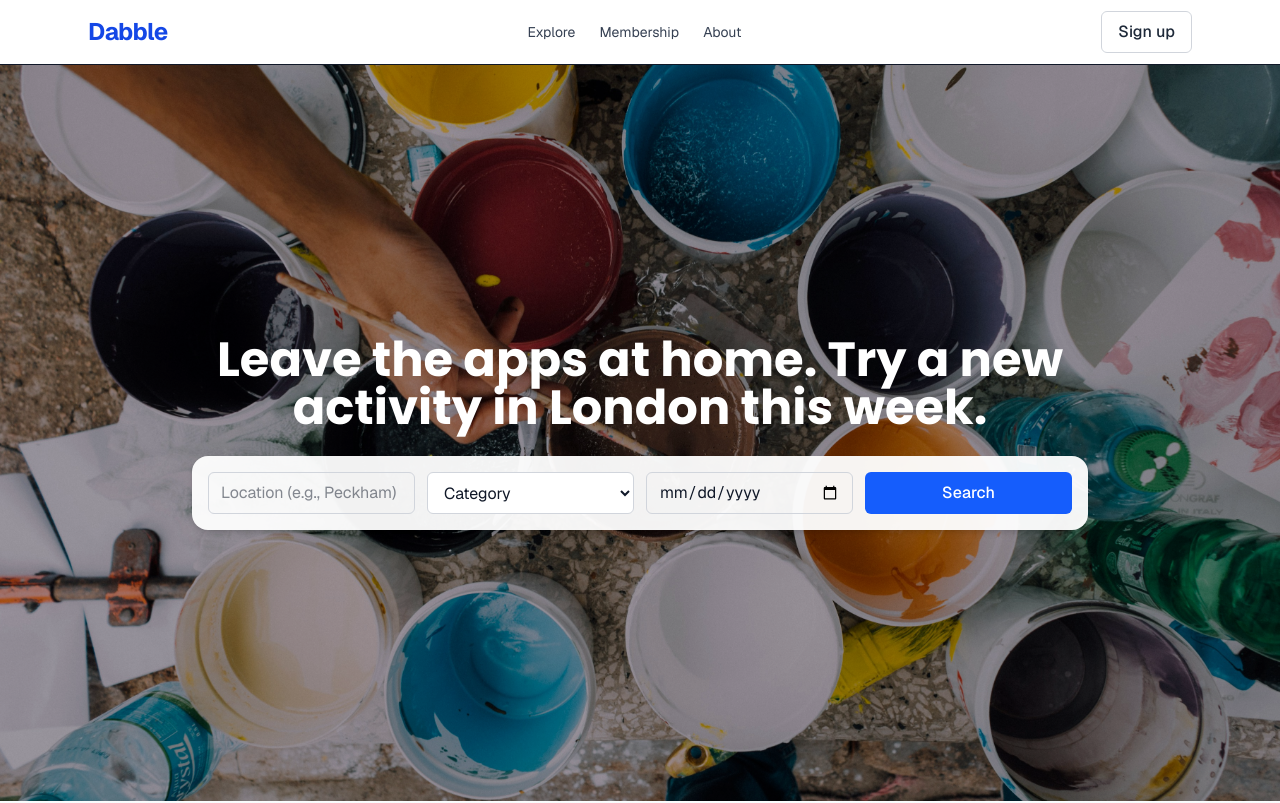
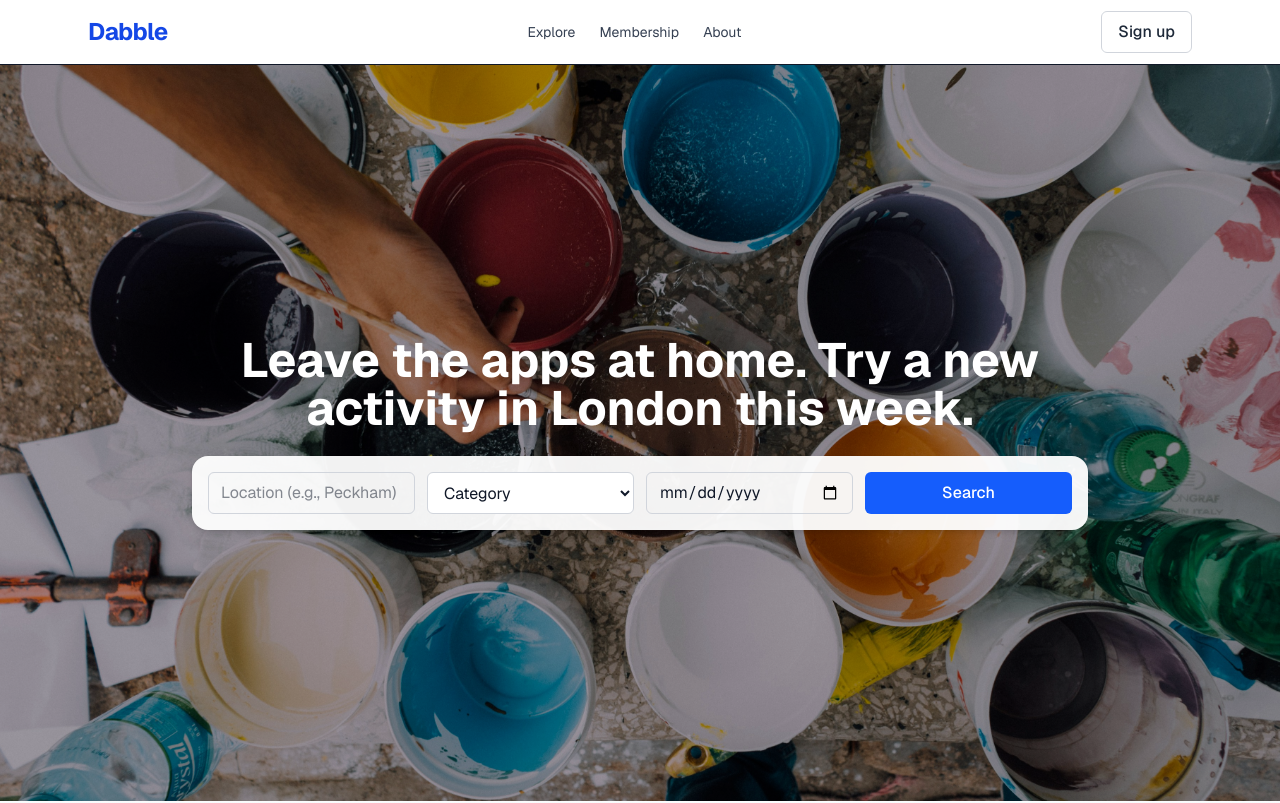
Before and after one commit to Teryinka7/dabblr, a Next.js app: page / in a window 1280 px wide. Shown: the top 803 px of the page. Built offline with nearby package versions, Linux system fonts and the light colour scheme.

Commit message:
Fix: remove page-level font links and avoid crossOrigin TS error

```diff
--- a/src/app/page.tsx
+++ b/src/app/page.tsx
@@ -16,28 +16,22 @@
   };
   const openSignup = () => setShowPopup(true);
 
-  // Muted, sophisticated palette inspired by the background image (terracotta, teal, slate, saffron, plum, forest)
+  // Muted, sophisticated palette inspired by the background image
   const accents = [
-    { name: 'terracotta', accent: '#C45E49', bg: '#F7F2EE' },
-    { name: 'teal',       accent: '#2F7A80', bg: '#EEF6F6' },
-    { name: 'slate',      accent: '#3B5566', bg: '#F1F4F6' },
-    { name: 'saffron',    accent: '#D99136', bg: '#FEF6E9' },
-    { name: 'plum',       accent: '#4A3B55', bg: '#F5F2F7' },
-    { name: 'forest',     accent: '#2E584E', bg: '#EEF5F3' },
+    { name: "terracotta", accent: "#C45E49", bg: "#F7F2EE" },
+    { name: "teal", accent: "#2F7A80", bg: "#EEF6F6" },
+    { name: "slate", accent: "#3B5566", bg: "#F1F4F6" },
+    { name: "saffron", accent: "#D99136", bg: "#FEF6E9" },
+    { name: "plum", accent: "#4A3B55", bg: "#F5F2F7" },
+    { name: "forest", accent: "#2E584E", bg: "#EEF5F3" },
   ];
 
   return (
     <div className="min-h-screen bg-gradient-to-b from-white via-slate-50 to-pink-50 text-gray-900 font-sans">
       <Head>
         <title>Dabble: Try a New Activity in London</title>
-        <link rel="preconnect" href="https://fonts.googleapis.com" />
-        <link rel="preconnect" href="https://fonts.gstatic.com" crossOrigin="true" />
-        <link href="https://fonts.googleapis.com/css2?family=Poppins:wght@400;600;700&display=swap" rel="stylesheet" />
+        {/* Font-loading handled globally in src/app/layout.tsx via next/font */}
       </Head>
-
-      <style jsx global>{`
-        body { font-family: 'Poppins', sans-serif; }
-      `}</style>
 
       {/* Top navigation with section links */}
       <nav className="sticky top-0 z-40 bg-white/80 backdrop-blur border-b">
@@ -49,7 +43,6 @@
             <Link href="/about" className="hover:text-blue-700">About</Link>
           </div>
           <div className="flex items-center gap-3">
-            {/* Sign in removed as requested */}
             <Button variant="outline" className="border-blue-300 text-blue-700 hover:bg-blue-50" onClick={openSignup}>Sign up</Button>
           </div>
         </div>
@@ -65,11 +58,11 @@
           <div className="relative z-10 w-full h-full flex flex-col items-center justify-center px-6 md:px-12 text-center">
             <h1
               className="text-white text-4xl md:text-5xl font-bold max-w-4xl mx-auto"
-              style={{ fontFamily: "'Poppins', sans-serif" }}
             >
               Leave the apps at home. Try a new activity in London this week.
             </h1>
-            {/* Filters */}
+
+            {/* Search filters */}
             <form className="mt-6 w-full max-w-4xl bg-white/95 rounded-2xl shadow-md p-4 grid grid-cols-1 md:grid-cols-4 gap-3">
               <Input placeholder="Location (e.g., Peckham)" />
               <select className="px-3 py-2 border border-gray-300 rounded-md w-full bg-white">
@@ -110,12 +103,12 @@
           <h2 className="text-2xl font-semibold text-blue-800 mb-4">Explore classes</h2>
           <div className="grid sm:grid-cols-2 lg:grid-cols-3 gap-6">
             {[
-              { t: 'Salsa Night – Brixton', d: 'Thursdays 7pm • £12' },
-              { t: 'Beginner Watercolours – Peckham', d: 'Saturdays 11am • £18' },
-              { t: 'Mindfulness & Breathwork – Deptford', d: 'Sundays 10am • £15' },
-              { t: 'Stand-up Improv – London Bridge', d: 'Weds 6:30pm • £20' },
-              { t: 'Wheel Throwing Taster – Camberwell', d: 'Fridays 7pm • £22' },
-              { t: 'Vietnamese Street Food – Lewisham', d: 'Sat 5pm • £28' },
+              { t: "Salsa Night – Brixton", d: "Thursdays 7pm • £12" },
+              { t: "Beginner Watercolours – Peckham", d: "Saturdays 11am • £18" },
+              { t: "Mindfulness & Breathwork – Deptford", d: "Sundays 10am • £15" },
+              { t: "Stand-up Improv – London Bridge", d: "Weds 6:30pm • £20" },
+              { t: "Wheel Throwing Taster – Camberwell", d: "Fridays 7pm • £22" },
+              { t: "Vietnamese Street Food – Lewisham", d: "Sat 5pm • £28" },
             ].map((x, i) => {
               const a = accents[i % accents.length];
               return (
```
